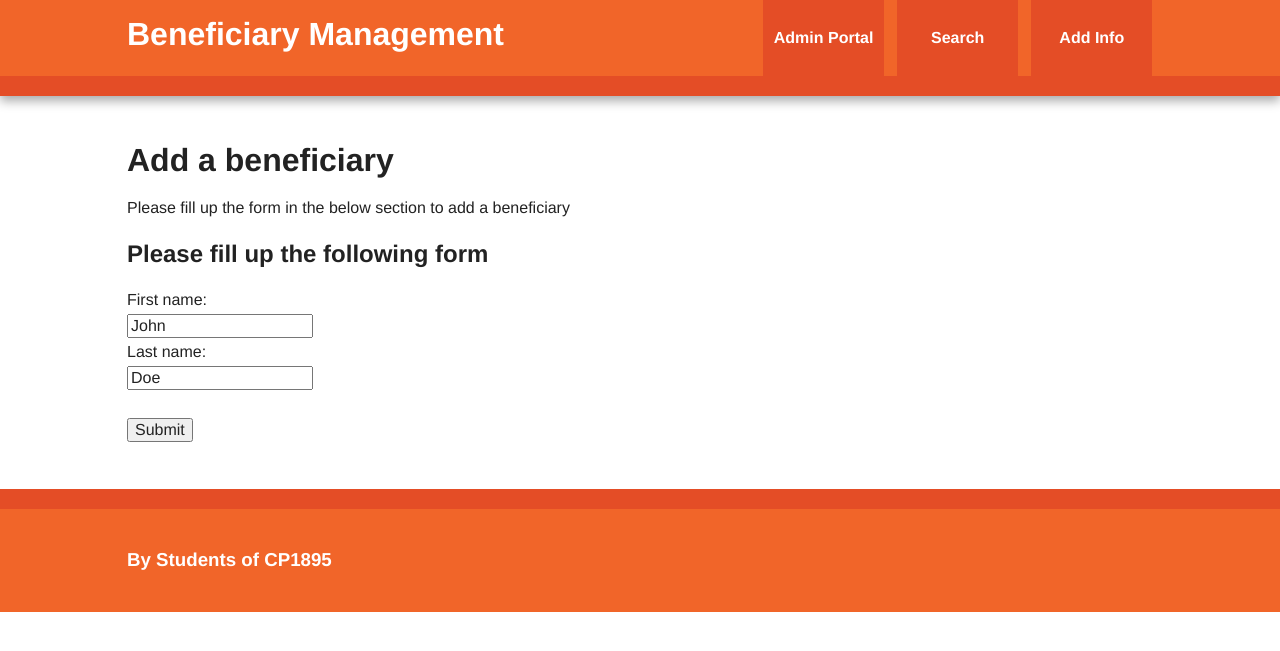
After one commit to arun-rameshbabu/Flask_Lecture, a Flask app: page /add_beneficiary in a window 1280 px wide. The commit adds this page. Shown: the top 651 px of the page. Run offline with Flask 2, Linux system fonts and the light colour scheme; some libraries are stand-ins or nearby versions.

Commit message:
Basic Template Integrated Form Example

```diff
--- a/application.py
+++ b/application.py
@@ -8,6 +8,20 @@ def hello_world():
     :return:
     """
     return render_template('index.html')
+
+@app.route('/add_beneficiary', methods = ['POST', 'GET'])
+def add_beneficiary():
+    """
+    Function to show example instance
+    :return:
+    """
+    if request.method == 'POST':
+        fname = request.form['fname']
+        lname = request.form['lname']
+        print(fname, lname)
+        return "Beneficiary added successfully"
+    else:
+        return render_template('add_beneficiary_manual.html')
 
 @app.route('/variabletest/<name>')
 def print_variable(name):
--- /dev/null
+++ b/templates/add_beneficiary_manual.html
@@ -0,0 +1,27 @@
+{% extends "base.html" %}
+
+{% block page_title %}
+Beneficiary Management
+{% endblock %}
+
+{% block H1_Description %}
+Add a beneficiary
+{% endblock %}
+
+{% block H1_Content %}
+Please fill up the form in the below section to add a beneficiary
+{% endblock %}
+
+{% block H2_Description %}
+Please fill up the following form
+{% endblock %}
+
+{% block H2_Content %}
+  <form action = "http://localhost:5000/add_beneficiary" method = "post">
+  <label for="fname">First name:</label><br>
+  <input type="text" id="fname" name="fname" value="John"><br>
+  <label for="lname">Last name:</label><br>
+  <input type="text" id="lname" name="lname" value="Doe"><br><br>
+  <input type="submit" value="Submit">
+</form>
+{% endblock %}
--- a/templates/base.html
+++ b/templates/base.html
@@ -28,7 +28,7 @@
                     <ul>
                         <li><a href={{ url_for('hello_admin') }}>Admin Portal</a></li>
                         <li><a href="#">Search</a></li>
-                        <li><a href="#">Add Info</a></li>
+                        <li><a href={{ url_for('add_beneficiary') }}>Add Info</a></li>
                     </ul>
                 </nav>
             </header>
@@ -40,11 +40,11 @@
                 <article>
                     <header>
                         <h1>{% block H1_Description %}{% endblock %}</h1>
-                        <p>{% H1_Content %}{% endblock %}</p>
+                        <p>{% block H1_Content %}{% endblock %}</p>
                     </header>
                     <section>
                         <h2>{% block H2_Description %}{% endblock %}</h2>
-                        <p>{% H2_Content %}{% endblock %}</p>
+                        <p>{% block H2_Content %}{% endblock %}</p>
                     </section>
                 </article>
 
```
Also changed, not shown: templates/index.html (+20 -1 lines).
